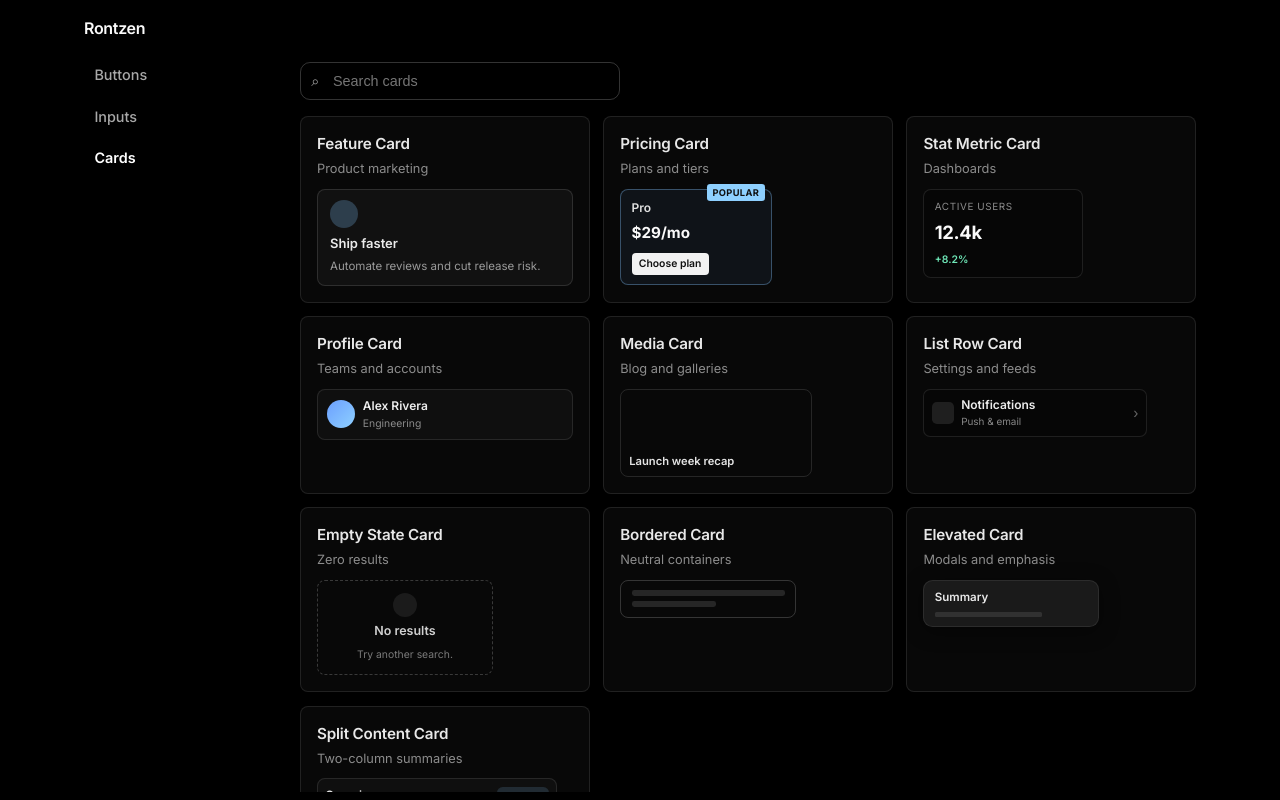
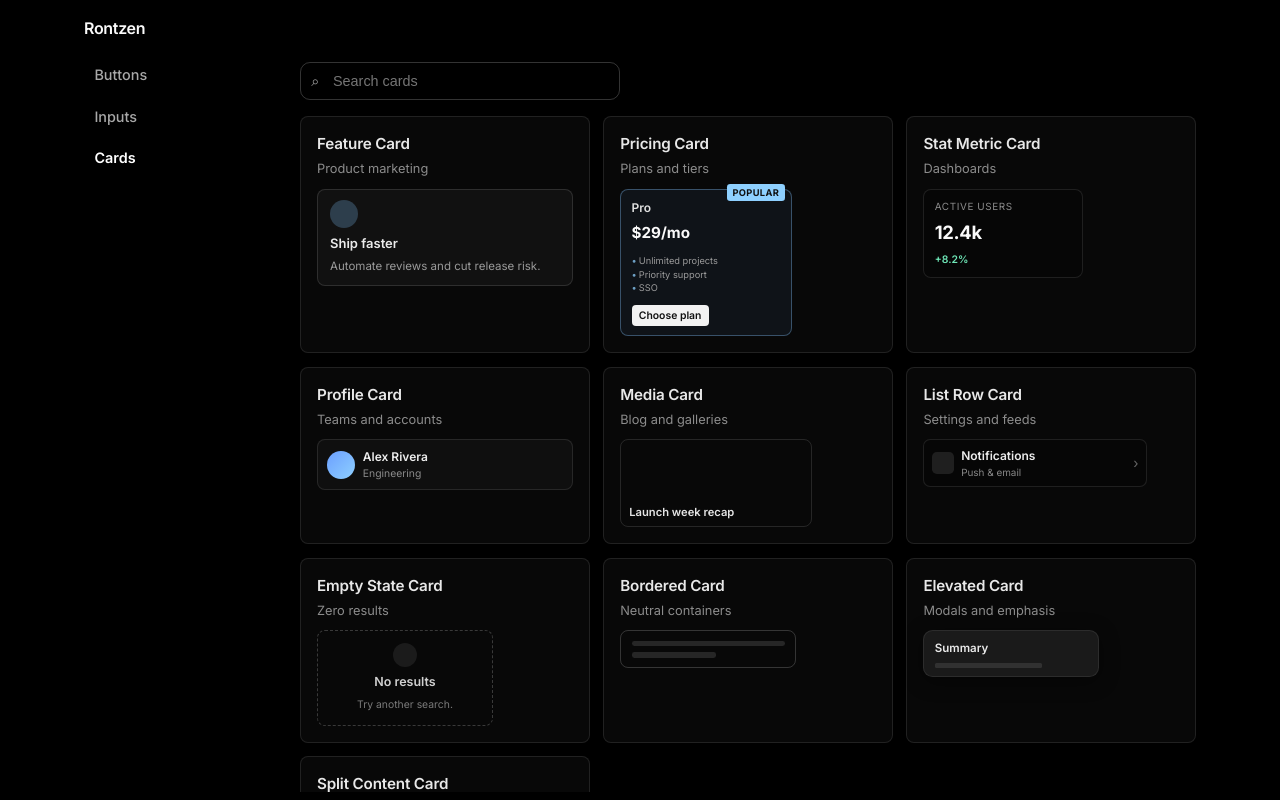
Before and after one commit to vighanesh2/HackPrinceton2026, a Next.js app: page /platform/cards in a window 1280 px wide. Built offline with nearby package versions, Linux system fonts and the light colour scheme.

Commit message:
added new content

```diff
--- a/app/globals.css
+++ b/app/globals.css
@@ -1441,7 +1441,7 @@ body {
   border: 1px solid rgba(132, 198, 255, 0.35);
   background: rgba(20, 28, 36, 0.6);
   position: relative;
-  width: min(100%, 9.5rem);
+  width: min(100%, 10.75rem);
 }
 
 .preview-card-pricing-badge {
@@ -1470,8 +1470,31 @@ body {
   color: #fafafa;
 }
 
+.preview-card-pricing-features {
+  margin-top: 0.3rem;
+  display: flex;
+  flex-direction: column;
+  gap: 0.1rem;
+}
+
+.preview-card-pricing-feature {
+  display: block;
+  position: relative;
+  padding-left: 0.45rem;
+  font-size: 0.58rem;
+  line-height: 1.25;
+  color: #9a9a9a;
+}
+
+.preview-card-pricing-feature::before {
+  content: '•';
+  position: absolute;
+  left: 0;
+  color: rgba(142, 208, 255, 0.75);
+}
+
 .preview-card-pricing-cta {
-  margin-top: 0.15rem;
+  margin-top: 0.35rem;
   font-size: 0.65rem;
   font-weight: 600;
   color: #111;
--- a/app/platform/cards/CardPreview.tsx
+++ b/app/platform/cards/CardPreview.tsx
@@ -22,6 +22,11 @@ export function CardPreview({ item }: { item: CardPromptItem }) {
           <span className="preview-card-pricing-badge">Popular</span>
           <span className="preview-card-pricing-name">Pro</span>
           <span className="preview-card-pricing-price">$29/mo</span>
+          <span className="preview-card-pricing-features" aria-hidden>
+            <span className="preview-card-pricing-feature">Unlimited projects</span>
+            <span className="preview-card-pricing-feature">Priority support</span>
+            <span className="preview-card-pricing-feature">SSO</span>
+          </span>
           <span className="preview-card-pricing-cta">Choose plan</span>
         </span>
       </div>
--- a/app/platform/cards/cardPrompts.ts
+++ b/app/platform/cards/cardPrompts.ts
@@ -33,7 +33,7 @@ export const cardPrompts: CardPromptItem[] = [
     useCase: 'Plans and tiers',
     previewStyle: 'pricing',
     prompt:
-      'Create a pricing card with plan name, price line, bullet list, highlighted “Popular” ribbon, and primary CTA. Match grid with 3 columns desktop, 1 column mobile. Include annual toggle hook if needed.',
+      'Build a single pricing tier card: plan name, monthly price line, 3 short feature bullets, optional “Popular” pill badge (top-right), and a solid primary CTA. Subtle border, radius, comfortable padding. For a full pricing page, repeat this card in a responsive CSS grid (e.g. three columns on desktop, one on mobile) and place a monthly/annual billing toggle above the grid as a separate control.',
   },
   {
     slug: 'stat-metric-card',
```
